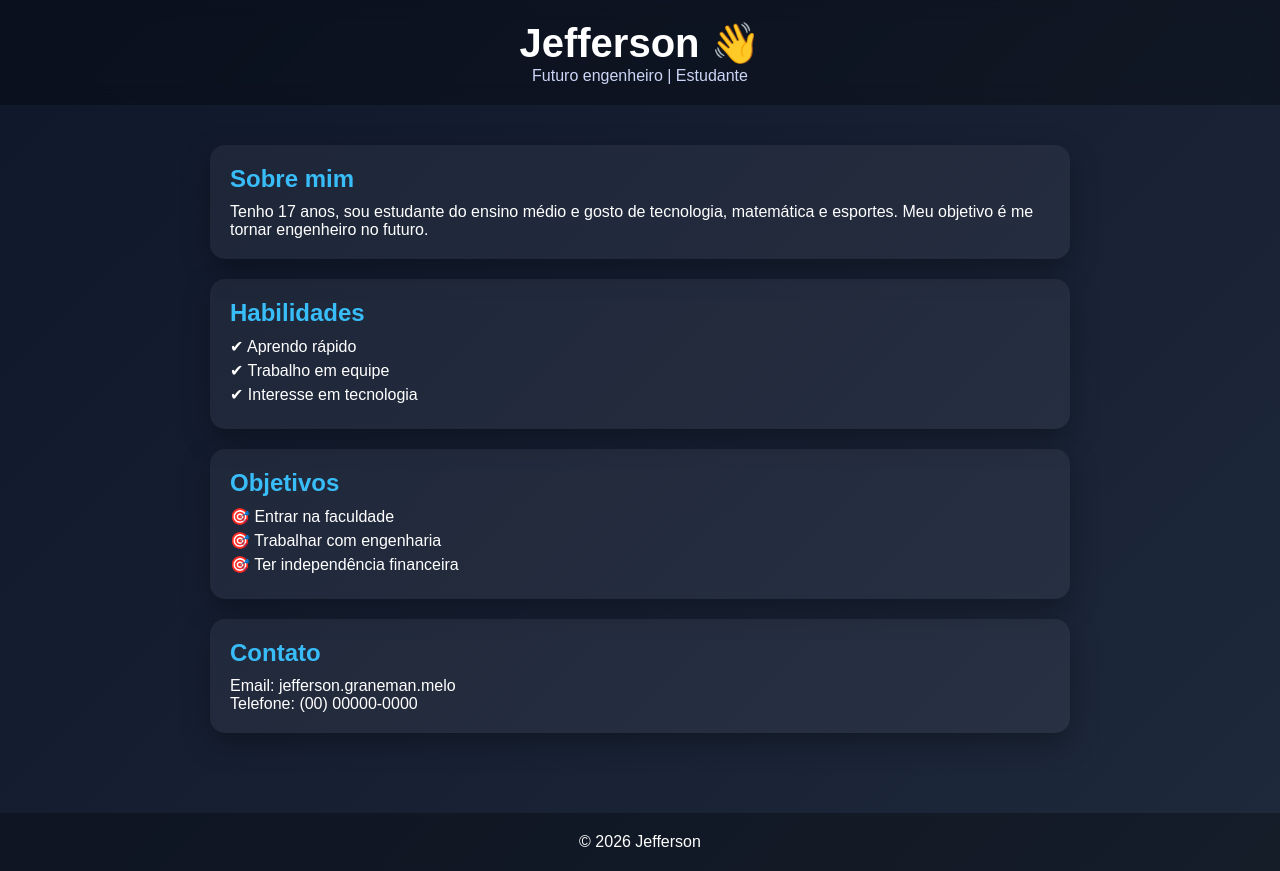
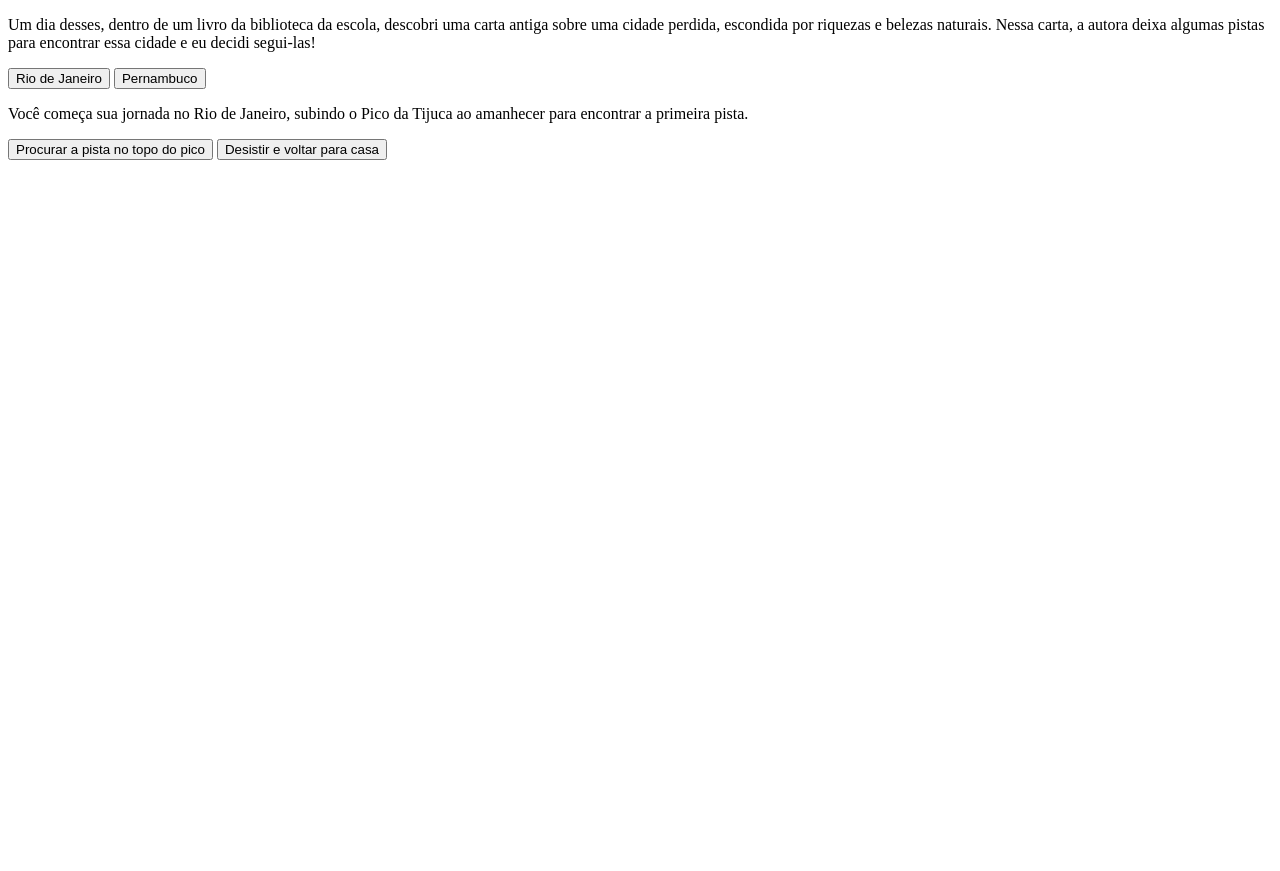
Before and after one commit to jeff-GG14/meu-site, a plain HTML site: page index.html in a window 1280 px wide. After the commit the page ends 800 px from the top, so only its background shows below. Drawn offline with Linux system fonts and the light colour scheme.

Commit message:
Add files via upload

```diff
--- a/index.html
+++ b/index.html
@@ -1,124 +1,22 @@
 <!DOCTYPE html>
-<html lang="pt-BR">
+<html lang="en">
 <head>
-  <meta charset="UTF-8">
-  <meta name="viewport" content="width=device-width, initial-scale=1.0">
-  <title>Jefferson | Meu Site</title>
-  <style>
-    * {
-      margin: 0;
-      padding: 0;
-      box-sizing: border-box;
-      font-family: Arial, sans-serif;
-    }
-
-    body {
-      background: linear-gradient(135deg, #0f172a, #1e293b);
-      color: white;
-    }
-
-    header {
-      padding: 20px;
-      text-align: center;
-      background: rgba(0,0,0,0.3);
-      backdrop-filter: blur(10px);
-    }
-
-    header h1 {
-      font-size: 2.5rem;
-    }
-
-    header p {
-      color: #cbd5f5;
-    }
-
-    section {
-      padding: 40px 20px;
-      max-width: 900px;
-      margin: auto;
-    }
-
-    .card {
-      background: rgba(255,255,255,0.05);
-      border-radius: 15px;
-      padding: 20px;
-      margin-bottom: 20px;
-      box-shadow: 0 10px 30px rgba(0,0,0,0.3);
-      transition: 0.3s;
-    }
-
-    .card:hover {
-      transform: translateY(-5px);
-    }
-
-    h2 {
-      margin-bottom: 10px;
-      color: #38bdf8;
-    }
-
-    ul {
-      list-style: none;
-    }
-
-    li {
-      margin: 5px 0;
-    }
-
-    footer {
-      text-align: center;
-      padding: 20px;
-      background: rgba(0,0,0,0.3);
-      margin-top: 20px;
-    }
-
-    a {
-      color: #38bdf8;
-      text-decoration: none;
-    }
-
-  </style>
+    <meta charset="UTF-8">
+    <meta name="viewport" content="width=device-width, initial-scale=1.0">
+    <title>Document</title>
 </head>
 <body>
-
-  <header>
-    <h1>Jefferson 👋</h1>
-    <p>Futuro engenheiro | Estudante</p>
-  </header>
-
-  <section>
-    <div class="card">
-      <h2>Sobre mim</h2>
-      <p>Tenho 17 anos, sou estudante do ensino médio e gosto de tecnologia, matemática e esportes. Meu objetivo é me tornar engenheiro no futuro.</p>
-    </div>
-
-    <div class="card">
-      <h2>Habilidades</h2>
-      <ul>
-        <li>✔ Aprendo rápido</li>
-        <li>✔ Trabalho em equipe</li>
-        <li>✔ Interesse em tecnologia</li>
-      </ul>
-    </div>
-
-    <div class="card">
-      <h2>Objetivos</h2>
-      <ul>
-        <li>🎯 Entrar na faculdade</li>
-        <li>🎯 Trabalhar com engenharia</li>
-        <li>🎯 Ter independência financeira</li>
-      </ul>
-    </div>
-
-    <div class="card">
-      <h2>Contato</h2>
-      <p>Email: jefferson.graneman.melo</p>
-      <p>Telefone: (00) 00000-0000</p>
-    </div>
-  </section>
-
-  <footer>
-    <p>© 2026 Jefferson</p>
-  </footer>
-
+    <main>
+        <div class="passo ativo" id="passo-0">
+            <p>Um dia desses, dentro de um livro da biblioteca da escola, descobri uma carta antiga sobre uma cidade perdida, escondida por riquezas e belezas naturais. Nessa carta, a autora deixa algumas pistas para encontrar essa cidade e eu decidi segui-las!</p>
+            <button class="btn-proximo" data-proximo="1">Rio de Janeiro</button>
+            <button class="btn-proximo" data-proximo="2">Pernambuco</button>
+        </div>
+        <div class="passo" id="passo-1">
+            <p>Você começa sua jornada no Rio de Janeiro, subindo o Pico da Tijuca ao amanhecer para encontrar a primeira pista.</p>
+            <button class="btn-proximo" data-proximo="3">Procurar a pista no topo do pico</button>
+            <button class="btn-proximo" data-proximo="4">Desistir e voltar para casa</button>
+        </div>
+        </main>
 </body>
 </html>
```
Also changed, not shown: style.css (added), 2 other files.
